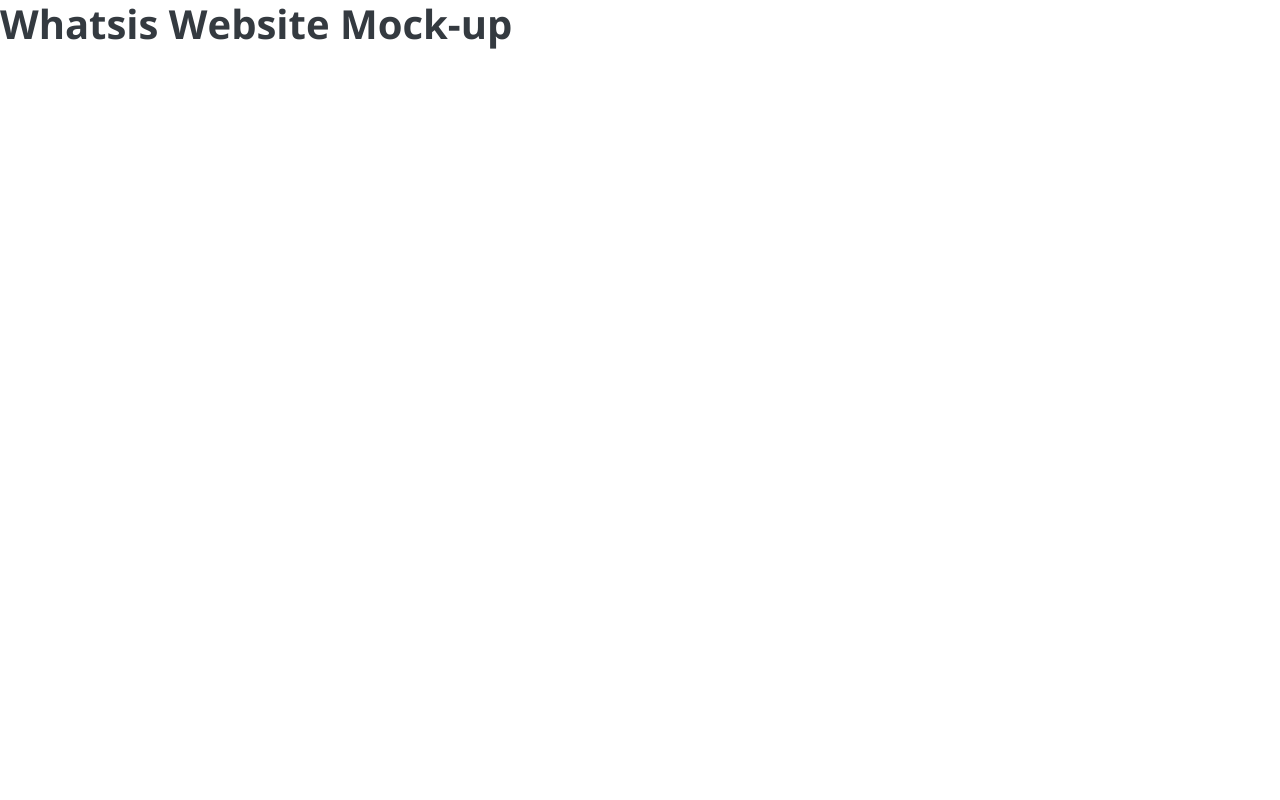
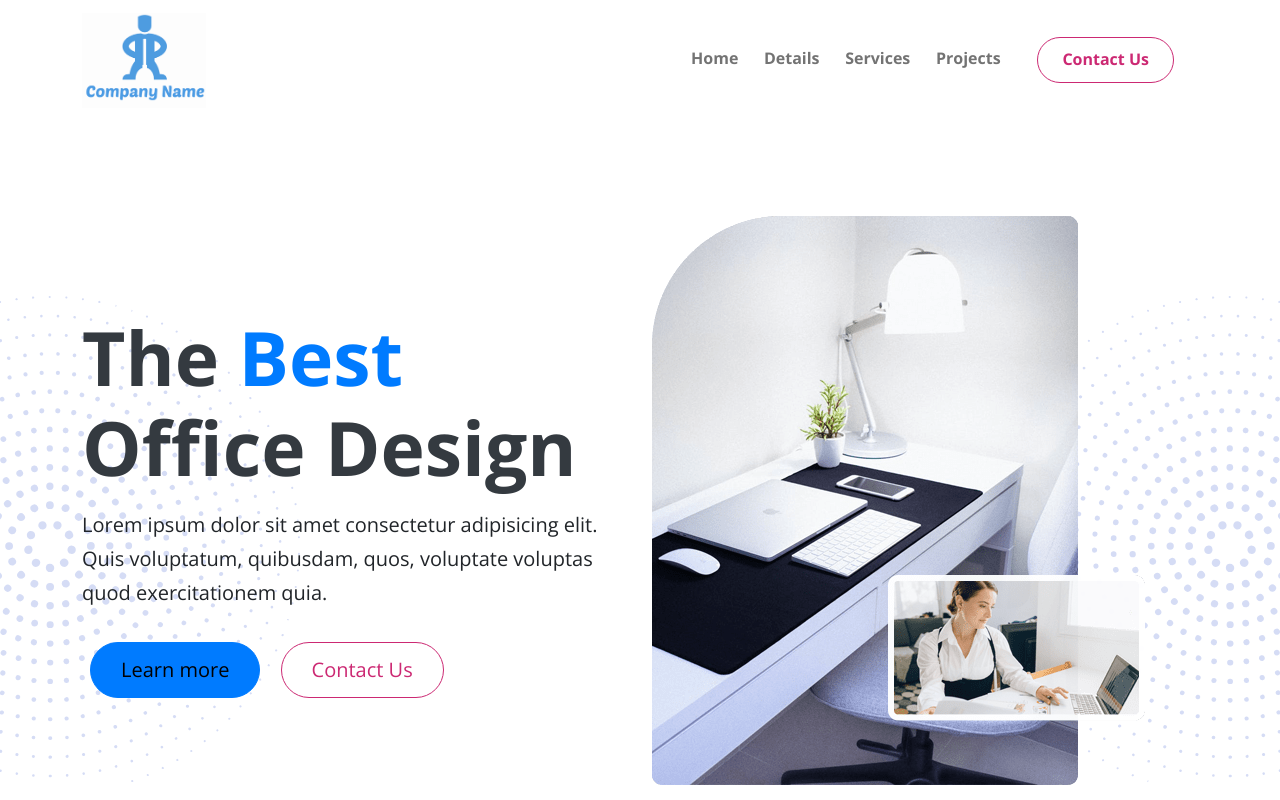
Before and after one commit to Gary-FullStack/whatsis-office-stuff, a website: page index.html in a window 1280 px wide. Drawn offline with nearby package versions, Linux system fonts and the light colour scheme; files that its build step writes are made by us from their sources.

Commit message:
navbar and header

```diff
--- a/index.html
+++ b/index.html
@@ -4,9 +4,12 @@
     <meta charset="UTF-8" />
     <meta http-equiv="X-UA-Compatible" content="IE=edge" />
     <meta name="viewport" content="width=device-width, initial-scale=1.0" />
-    <link rel="preconnect" href="https://fonts.googleapis.com">
-    <link rel="preconnect" href="https://fonts.gstatic.com" crossorigin>
-    <link href="https://fonts.googleapis.com/css2?family=Open+Sans:wght@300;400;500;600;700&display=swap" rel="stylesheet">
+    <link rel="preconnect" href="https://fonts.googleapis.com" />
+    <link rel="preconnect" href="https://fonts.gstatic.com" crossorigin />
+    <link
+      href="https://fonts.googleapis.com/css2?family=Open+Sans:wght@300;400;500;600;700&display=swap"
+      rel="stylesheet"
+    />
     <link rel="stylesheet" href="css/font-awesome.css" />
     <link rel="stylesheet" href="css/bootstrap.css" />
     <link rel="stylesheet" href="css/styles.css" />
@@ -14,9 +17,98 @@
     <title>Whatsis Office Design</title>
   </head>
   <body>
-    <h1>Whatsis Website Mock-up</h1>
+    <!-- Navbar -->
+    <nav class="navbar navbar-expand-lg sticky-top navbar-light">
+      <div class="container">
+        <a class="navbar-brand" href="#">
+          <img src="images/logo.png" alt="" width="124" />
+        </a>
+        <button
+          class="navbar-toggler"
+          type="button"
+          data-bs-toggle="collapse"
+          data-bs-target="#navbarNavDropdown"
+          aria-controls="navbarNavDropdown"
+          aria-expanded="false"
+          aria-label="Toggle navigation"
+        >
+          <span class="navbar-toggler-icon"></span>
+        </button>
+        <div class="collapse navbar-collapse" id="navbarNavDropdown">
+          <ul class="navbar-nav ms-auto">
+            <li class="nav-item">
+              <a class="nav-link" aria-current="page" href="#">Home</a>
+            </li>
+            <li class="nav-item">
+              <a class="nav-link" href="#details">Details</a>
+            </li>
+            <li class="nav-item">
+              <a class="nav-link" href="#services">Services</a>
+            </li>
+            <li class="nav-item">
+              <a class="nav-link" href="#projects">Projects</a>
+            </li>
+            <li class="nav-item">
+              <a
+                class="nav-link btn btn-outline-secondary px-4 mx-4"
+                href="#contact"
+                >Contact Us</a
+              >
+            </li>
+          </ul>
+        </div>
+      </div>
+    </nav>
+    <!-- /Navbar -->
 
-	<script src="js/bootstrap.bundle.min.js"></script>
-	<script src="js/script.js"></script>
+    <!-- Header -->
+    <header class="header position-relative mt-6 overflow-hidden">
+      <img
+        src="images/decoration-star.svg"
+        alt="home page background, a star graphic"
+        class="decoration-star position-absolute"
+      />
+
+      <img
+        src="images/decoration-star.svg"
+        alt="home page background, a star graphic"
+        class="decoration-star-2 position-absolute"
+      />
+
+      <div class="container position-relative z-3">
+        <div class="row">
+          <div class="col-lg-6">
+            <div class="mt-6">
+              <h1 class="xl-text">
+                The <span class="text-primary">Best</span> Office Design
+              </h1>
+              <p class="lead mb-4">
+                Lorem ipsum dolor sit amet consectetur adipisicing elit. Quis
+                voluptatum, quibusdam, quos, voluptate voluptas quod
+                exercitationem quia.
+              </p>
+              <a href="#introduction" class="btn btn-primary btn-lg m-2"
+                >Learn more</a
+              >
+              <a href="#contact" class="btn btn-outline-secondary btn-lg m-2"
+                >Contact Us</a
+              >
+            </div>
+          </div>
+          <div class="col-lg-6">
+            <div class="image-container">
+              <img
+                src="images/header.png"
+                alt="header photo"
+                class="img-fluid"
+              />
+            </div>
+          </div>
+        </div>
+      </div>
+    </header>
+
+    <script src="js/bootstrap.bundle.min.js"></script>
+    <script src="js/script.js"></script>
   </body>
 </html>
--- a/scss/styles.scss
+++ b/scss/styles.scss
@@ -0,0 +1,28 @@
+.xl-text {
+    font-size: 75px;
+}
+
+.btn-outline-secondary {
+    color: var(--bs-secondary);
+}
+
+.btn-outline-secondary {
+    &:hover {
+        color: white;
+    }
+}
+
+// header background
+.header .decoration-star {
+    top: 80px;
+    left: -200px;
+    width: 500px;
+    opacity: 0.7;
+}
+
+.header .decoration-star-2 {
+    top: 80px;
+    right: -200px;
+    width: 500px;
+    opacity: 0.7;
+}
```
Also changed, not shown: images/logo.png (added).
